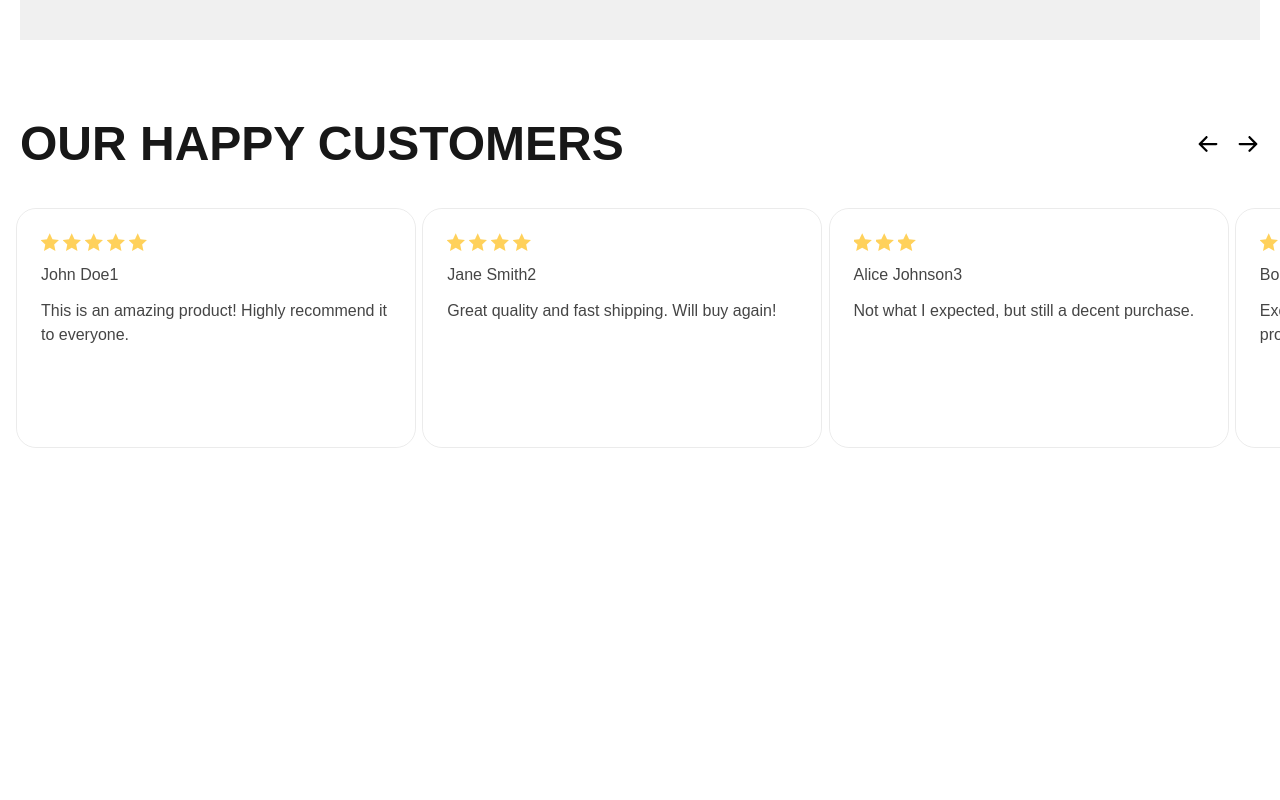
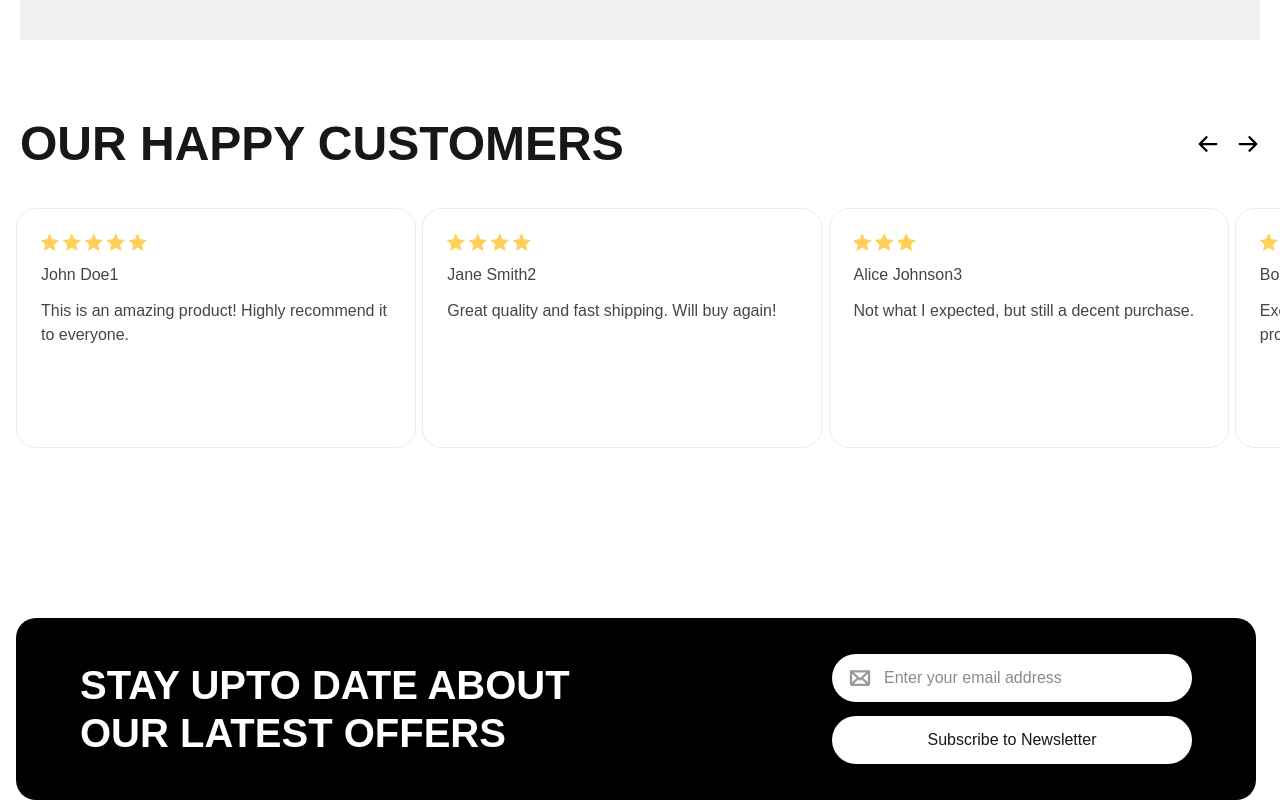
Before and after one commit to mnias/practice-store, a Next.js app: page / in a window 1280 px wide. Shown: the part 2973-3773 px from the top of the page. Before the commit the page ends 3421 px from the top, so only its background shows below. Built offline with nearby package versions, Linux system fonts and the light colour scheme.

Commit message:
news letter 구독 view 생성

```diff
--- a/src/app/page.tsx
+++ b/src/app/page.tsx
@@ -4,6 +4,7 @@ import Promotion from '@/components/main/promotion/promotion';
 import ProductGroups from '@/components/main/product-groups/product-groups';
 import BrowseByDressStyle from '@/components/main/browse-by-dress-style/browse-by-dress-style';
 import Reviews from '@/components/main/reviews/reviews';
+import Footer from '@/components/common/footer/footer';
 
 export default function Home() {
   return (
@@ -16,6 +17,7 @@ export default function Home() {
       <ProductGroups />
       <BrowseByDressStyle />
       <Reviews />
+      <Footer />
     </>
     // </div>
   );
--- /dev/null
+++ b/src/components/common/footer/footer.tsx
@@ -0,0 +1,28 @@
+import Image from 'next/image';
+
+export default function Footer() {
+  return (
+    <footer className="pt:[135px] mt-[50px] flex w-full flex-col items-center md:mt-[80px] lg:pt-[5.625rem]">
+      <div className="mx-auto w-full max-w-screen-xl px-4">
+        <div className="flex min-h-[180px] w-full flex-col items-center justify-between gap-8 rounded-[1.25rem] bg-[#000] px-6 py-8 md:flex-row md:px-16 md:py-9 lg:max-w-[1240px]">
+          <div className="flex flex-col text-3xl font-bold text-[#fff] lg:text-[2.5rem]">
+            <div className="hidden lg:block">STAY UPTO DATE ABOUT</div>
+            <div className="hidden lg:block">OUR LATEST OFFERS</div>
+            <div className="block lg:hidden">STAY UPTO DATE</div>
+            <div className="block lg:hidden">ABOUT OUR</div>
+            <div className="block lg:hidden">LATEST OFFERS</div>
+          </div>
+          <div className="flex w-full flex-col gap-[14px] md:w-auto">
+            <div className="flex h-[42px] w-full flex-row items-center rounded-[62px] bg-[#fff] md:w-[22.5rem] lg:h-[48px]">
+              <Image className="mr-3 ml-4" src="/ic_letter.svg" alt="letter icon" width={24} height={24} />
+              <input className="text-[14px] md:text-[16px]" placeholder="Enter your email address" />
+            </div>
+            <button className="h-[42px] w-full rounded-[62px] bg-[#fff] text-[14px] font-medium md:w-[22.5rem] md:text-[16px] lg:h-[48px]">
+              Subscribe to Newsletter
+            </button>
+          </div>
+        </div>
+      </div>
+    </footer>
+  );
+}
```
Also changed, not shown: public/ic_letter.svg (added).
